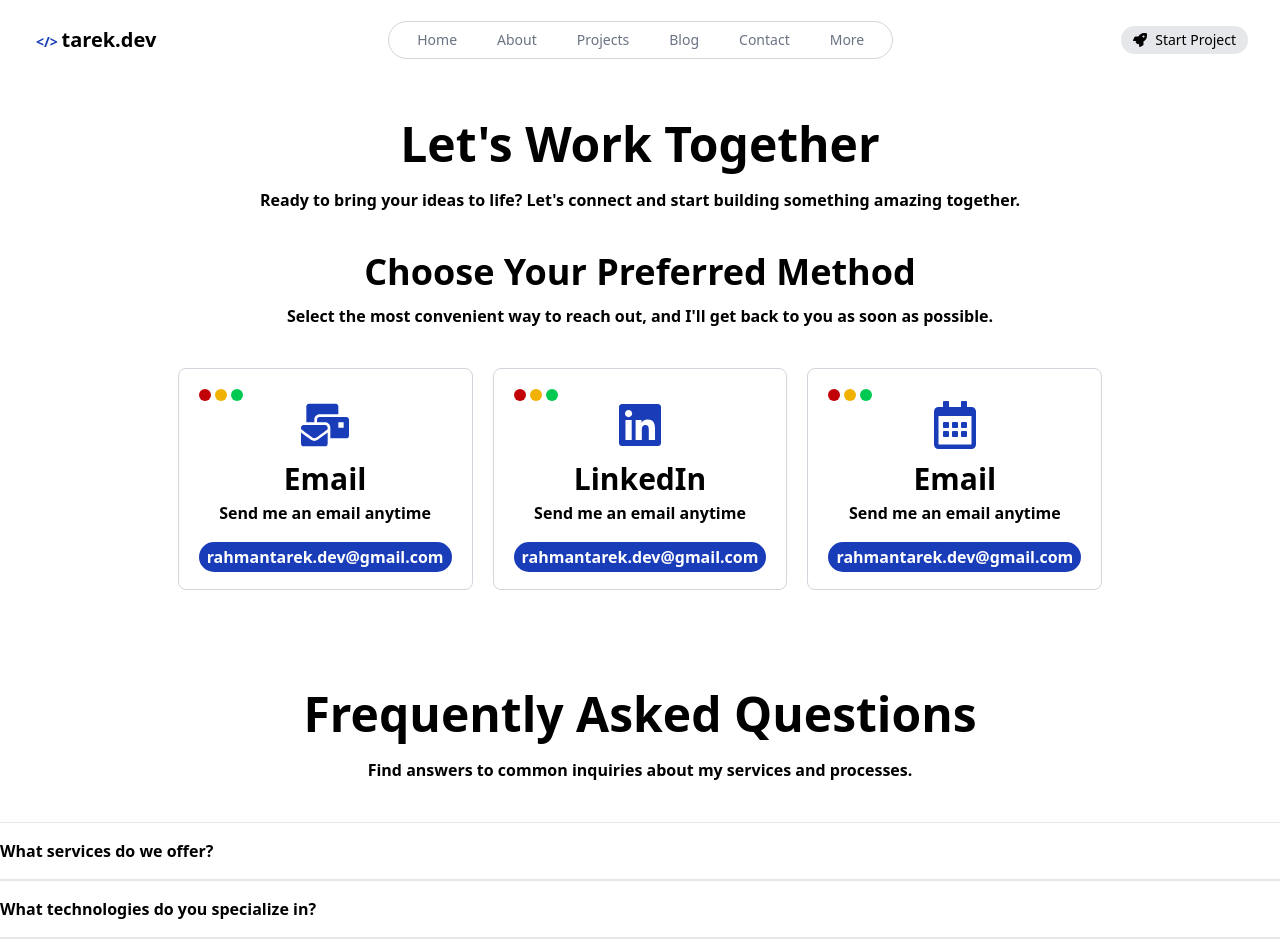
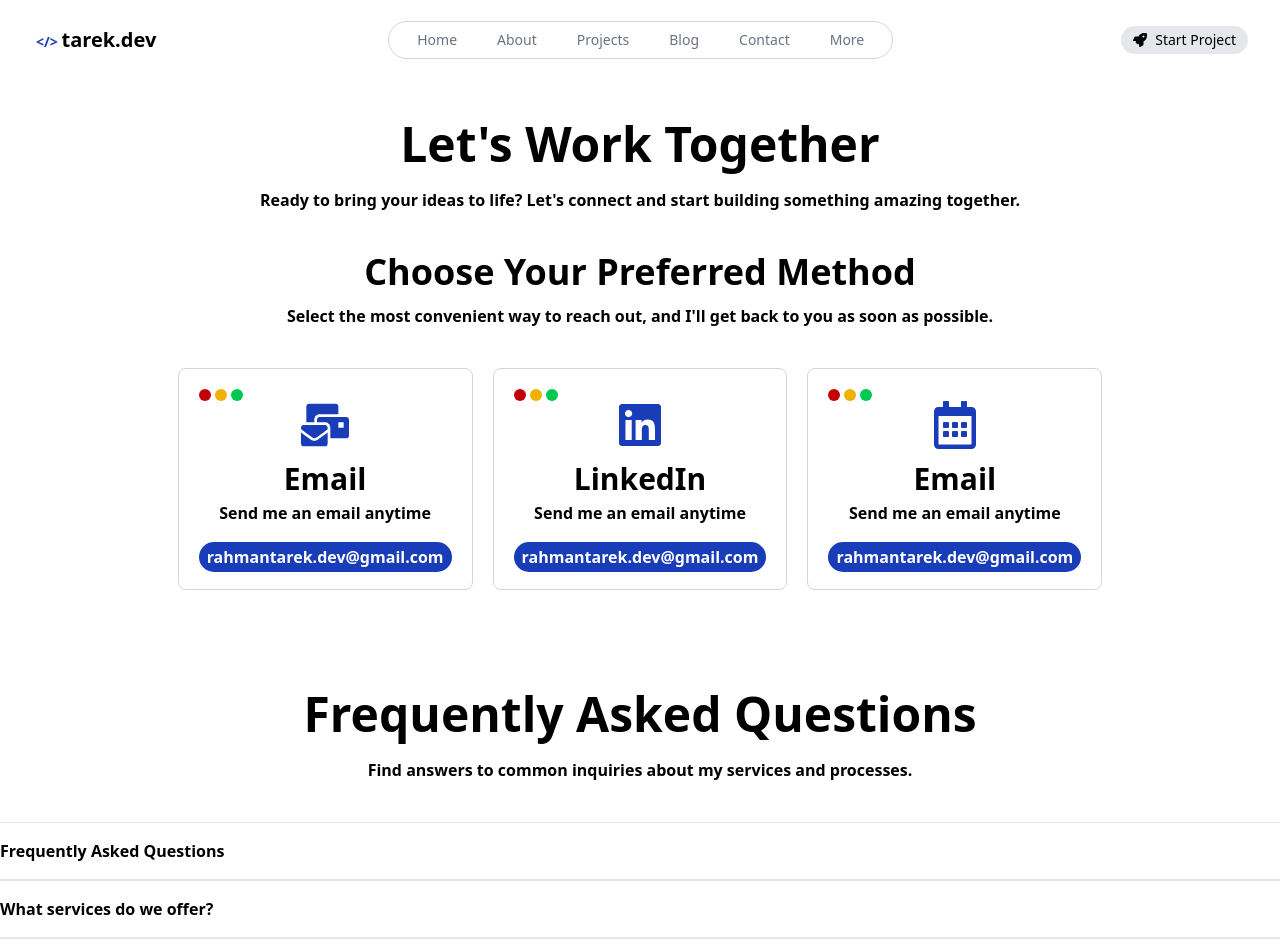
Before and after one commit to Tarek2099/my-portfolio, a React (Vite) app: page /startproject in a window 1280 px wide. Shown: the top 952 px of the page. Built offline with nearby package versions, Linux system fonts and the light colour scheme; the HTML template or start-up script is replaced by a standard one.

Commit message:
Updated accordion and fixed multi states issues

```diff
--- /dev/null
+++ b/src/components/Accordion.tsx
@@ -0,0 +1,26 @@
+import { useState } from "react";
+
+interface AccordionProps {
+  title: string;
+  content: string;
+}
+
+const Accordion = ({ title, content }: AccordionProps) => {
+  const [isOpen, setIsOpen] = useState(false);
+  // Handle the accordions
+  const handleAccordion = () => {
+    setIsOpen(!isOpen);
+  };
+  return (
+    <div>
+      <div className="py-4 border-t-1 border-b-1 border-gray-200 ">
+        <p onClick={handleAccordion} className="cursor-pointer">
+          {title}
+        </p>
+        {isOpen && <p className="py-3">{content}</p>}
+      </div>
+    </div>
+  );
+};
+
+export default Accordion;
--- a/src/components/FAQ.tsx
+++ b/src/components/FAQ.tsx
@@ -1,36 +1,29 @@
-import {useState} from "react";
+import accordionData from "../utils/content";
+import Accordion from "./Accordion";
+
+interface AccordionItem {
+  title: string;
+  content: string;
+}
+
 const FAQ = () => {
-  const [isOpen, setIsOpen] = useState(false);
-  // Handle the accordions
-  const handleAccordion = () => {
-    setIsOpen(!isOpen)
-  }
   return (
     <>
       <div className="faq max-w-7xl mx-auto pt-10">
-        <h1 className="text-xl font-bold md:text-5xl lg:text-5xl text-center">Frequently Asked Questions</h1>
-        <p className="font-bold mt-5 text-center">Find answers to common inquiries about my services and processes.</p>
+        <h1 className="text-xl font-bold md:text-5xl lg:text-5xl text-center">
+          Frequently Asked Questions
+        </h1>
+        <p className="font-bold mt-5 text-center">
+          Find answers to common inquiries about my services and processes.
+        </p>
         <div className="py-10 text-left font-bold">
-          <div className="py-4 border-t-1 border-b-1 border-gray-200 ">
-            <p onClick={handleAccordion} className="cursor-pointer">What services do we offer?</p>
-          {isOpen && <p className="py-3">I offer a range of services including Full-Stack Development (Vue.js, React, Node.js), Technical Consulting, Project Leadership, Code Review & Mentoring, Browser Extension Development, and API Development & Integration. We can discuss your specific needs to tailor a service package.</p>}
-          </div>
-          <div className="py-4 border-t-1 border-b-1 border-gray-200 ">
-            <p onClick={handleAccordion} className="cursor-pointer">What technologies do you specialize in?</p>
-          {isOpen && <p className="py-3">I specialize in HTML5, CSS3, JavaScript (ES6+), React.js, and Tailwind CSS. I also have experience with TypeScript, Next.js, and frontend tooling like Webpack, Vite, and ESLint.</p>}
-          </div>
-          <div className="py-4 border-t-1 border-b-1 border-gray-200 ">
-            <p onClick={handleAccordion} className="cursor-pointer">How do you stay updated with frontend trends?</p>
-          {isOpen && <p className="py-3">I follow blogs, attend webinars, read documentation, and experiment with new tools and frameworks. I’m active on platforms like Dev.to, Twitter, and GitHub.</p>}
-          </div>
-          <div className="py-4 border-t-1 border-b-1 border-gray-200 ">
-            <p onClick={handleAccordion} className="cursor-pointer">Do you have experience working with backend technologies?</p>
-          {isOpen && <p className="py-3">Yes, while my main focus is frontend, I have experience integrating with RESTful APIs and working with backend tools like Node.js, Express.js, and Firebase for full-stack applications.</p>}
-          </div>
-          <div className="py-4 border-t-1 border-b-1 border-gray-200 ">
-            <p onClick={handleAccordion} className="cursor-pointer">Do you follow responsive design and accessibility standards?</p>
-          {isOpen && <p className="py-3">Absolutely. I ensure all my projects are fully responsive, mobile-first, and follow WCAG accessibility guidelines to provide an inclusive experience for all users.</p>}
-          </div>
+          {accordionData.map((item: AccordionItem) => (
+            <Accordion
+              title={item.title}
+              key={item.title}
+              content={item.content}
+            />
+          ))}
         </div>
       </div>
     </>
--- /dev/null
+++ b/src/utils/content.ts
@@ -0,0 +1,39 @@
+interface AccordionItem {
+  title: string;
+  content: string;
+}
+
+const accordionData: AccordionItem[] = [
+  {
+    title: "Frequently Asked Questions",
+    content:
+      "Find answers to common inquiries about my services and processes.",
+  },
+  {
+    title: "What services do we offer?",
+    content:
+      "I offer a range of services including Full-Stack Development (Vue.js, React, Node.js), Technical Consulting, Project Leadership, Code Review & Mentoring, Browser Extension Development, and API Development & Integration. We can discuss your specific needs to tailor a service package.",
+  },
+  {
+    title: "What technologies do you specialize in?",
+    content:
+      "I specialize in HTML5, CSS3, JavaScript (ES6+), React.js, and Tailwind CSS. I also have experience with TypeScript, Next.js, and frontend tooling like Webpack, Vite, and ESLint.",
+  },
+  {
+    title: "How do you stay updated with frontend trends?",
+    content:
+      "I follow blogs, attend webinars, read documentation, and experiment with new tools and frameworks. I’m active on platforms like Dev.to, Twitter, and GitHub.",
+  },
+  {
+    title: "Do you have experience working with backend technologies?",
+    content:
+      "Yes, while my main focus is frontend, I have experience integrating with RESTful APIs and working with backend tools like Node.js, Express.js, and Firebase for full-stack applications.",
+  },
+  {
+    title: "Do you follow responsive design and accessibility standards?",
+    content:
+      "Absolutely. I ensure all my projects are fully responsive, mobile-first, and follow WCAG accessibility guidelines to provide an inclusive experience for all users.",
+  },
+];
+
+export default accordionData;
```
